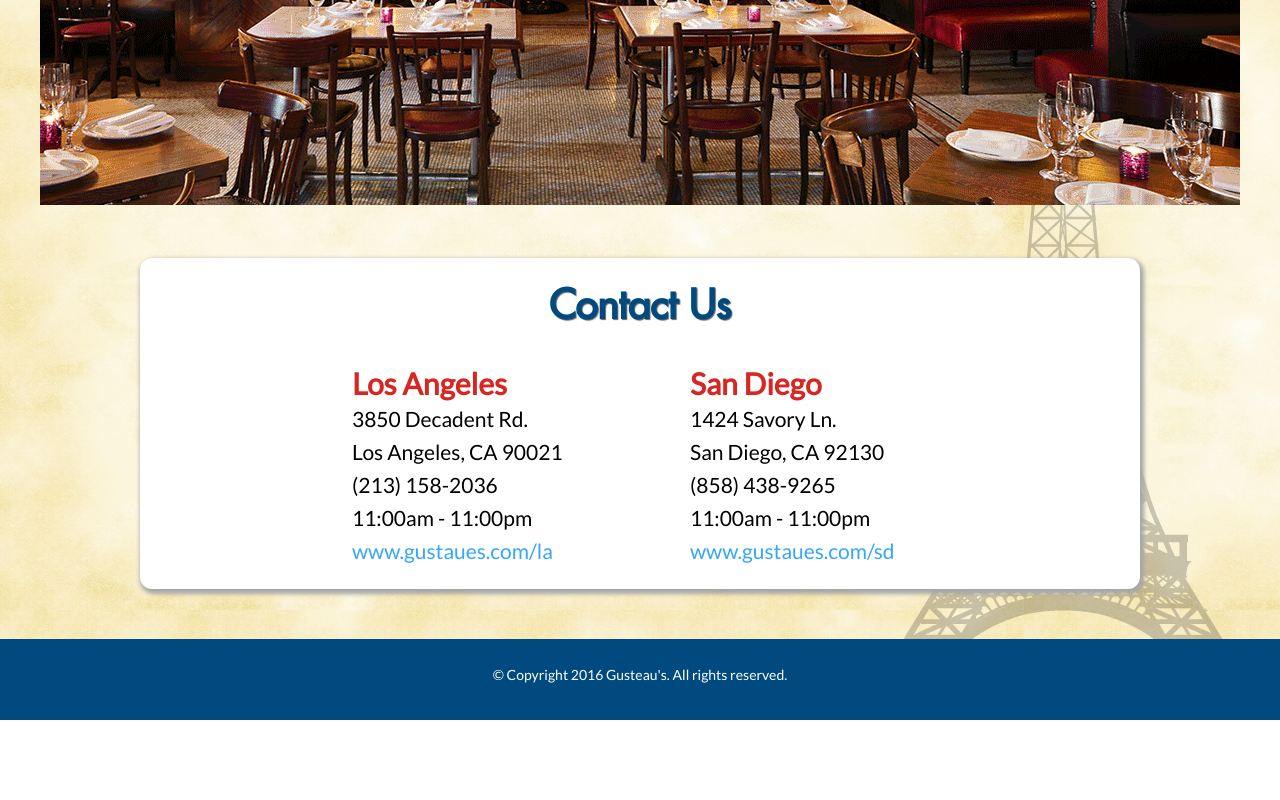
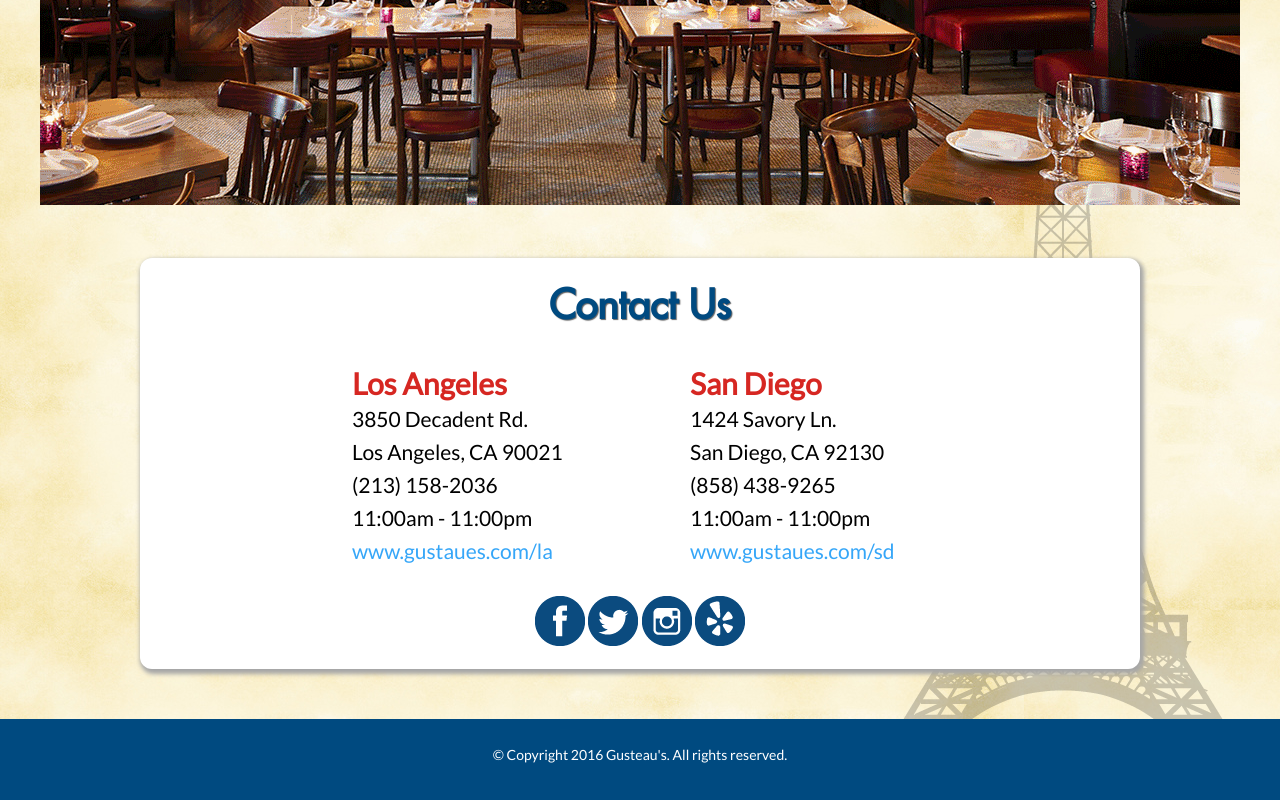
Before and after one commit to anrincon11/project_final3_rincon_amanda, a plain HTML site: page contact.html in a window 1280 px wide. Shown: the part 752-1552 px from the top of the page. Before the commit the page ends 1472 px from the top, so only its background shows below. Drawn offline with Linux system fonts and the light colour scheme.

Commit message:
add social media icons to contact page

```diff
--- a/contact.html
+++ b/contact.html
@@ -67,6 +67,13 @@
 						<p class="links"><a href="#contact">www.gustaues.com/sd</a></p>
 					</article>
 				</article>
+
+				<article id="social">
+					<img src="img/facebook.png" alt="facebook" />
+					<img src="img/twitter.png" alt="twitter" />
+					<img src="img/instagram.png" alt="instagram" />
+					<img src="img/yelp.png" alt="yelp" />
+				</article>
 			</section>
 
 		</main>
--- a/css/main.css
+++ b/css/main.css
@@ -435,6 +435,10 @@ nav a:hover {
 	margin: auto;
 }
 
+#social {
+	margin-top: 30px;
+}
+
 @media (min-width: 300px) {
 	#contact {
 		text-align: center;
```
Also changed, not shown: img/facebook.png (added), img/instagram.png (added), img/twitter.png (added), img/yelp.png (added).
